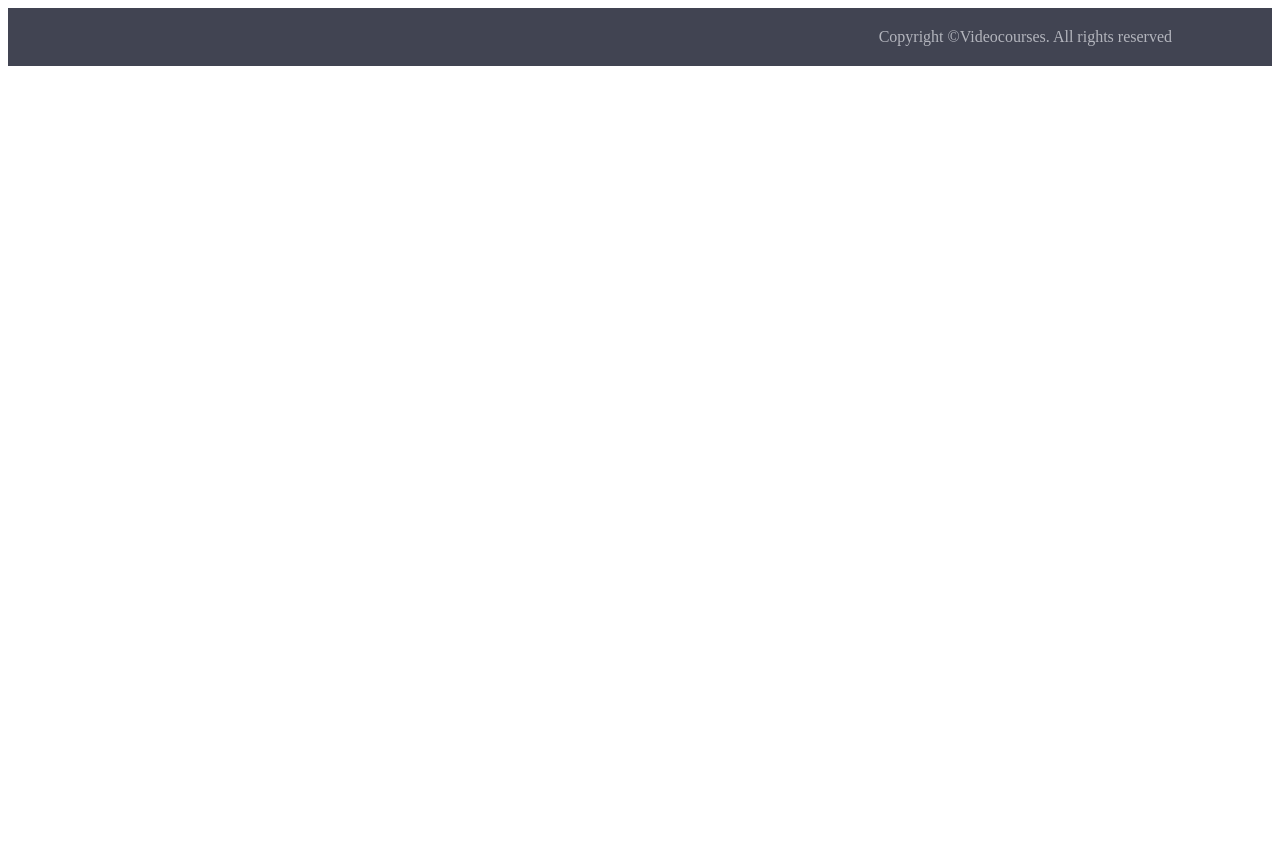
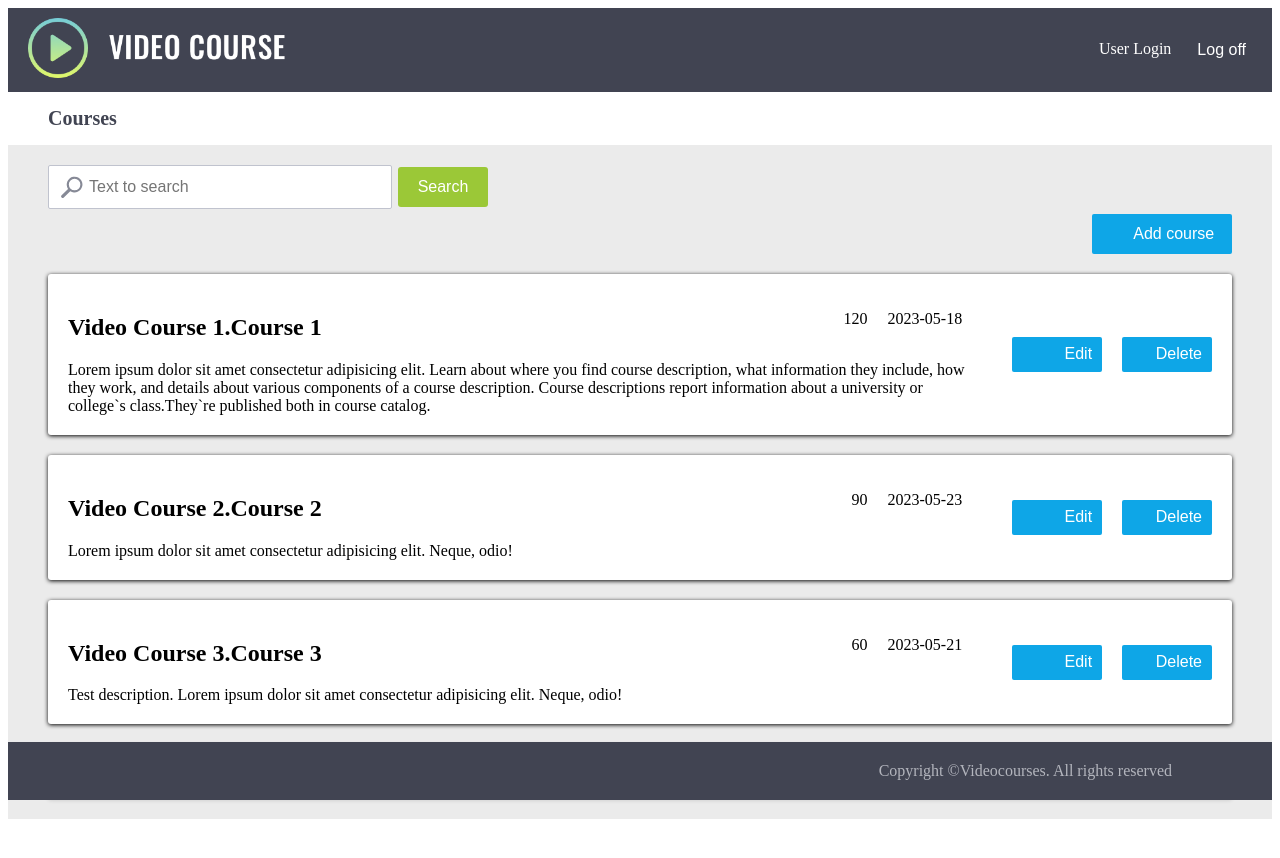
Before and after one commit to StanislavKovtun/epam-angular-course, an Angular app: page / in a window 1280 px wide. Shown: the top 858 px of the page. Before the commit the page ends 800 px from the top, so only its background shows below. Built offline with nearby package versions, Linux system fonts and the light colour scheme.

Commit message:
Removed standalone

```diff
--- a/src/app/app.component.html
+++ b/src/app/app.component.html
@@ -6,5 +6,5 @@
 
 <router-outlet></router-outlet> -->
 
-<!-- <app-courses-page></app-courses-page> -->
+<app-courses-page></app-courses-page>
 <app-footer></app-footer>
--- a/src/app/components/courses/courses-list-item/courses-list-item.component.ts
+++ b/src/app/components/courses/courses-list-item/courses-list-item.component.ts
@@ -1,12 +1,12 @@
 import { Component, EventEmitter, Input, Output } from '@angular/core';
-import { CommonModule } from '@angular/common';
+// import { CommonModule } from '@angular/common';
 
 import { ICourse } from 'src/app/common/interfaces/course';
 
 @Component({
   selector: 'app-courses-list-item',
-  standalone: true,
-  imports: [CommonModule],
+  // standalone: true,
+  // imports: [CommonModule],
   templateUrl: './courses-list-item.component.html',
   styleUrls: ['./courses-list-item.component.scss'],
 })
```
Also changed, not shown: src/app/app.module.ts (+13 -11 lines), src/app/components/breadcrumbs/breadcrumbs.component.ts (+3 -14 lines), src/app/components/courses-page/courses-page.component.ts (+13 -13 lines), src/app/components/courses/courses-edit-item/courses-edit-item.component.ts (+3 -14 lines), src/app/components/courses/courses-new-item/courses-new-item.component.ts (+3 -14 lines), src/app/components/courses/courses.component.ts (+4 -4 lines), src/app/components/header/header.component.ts (+4 -4 lines), src/app/components/login/login.component.ts (+3 -13 lines), src/app/components/logo/logo.component.ts (+3 -14 lines), src/app/components/section/section.component.ts (+4 -4 lines).
